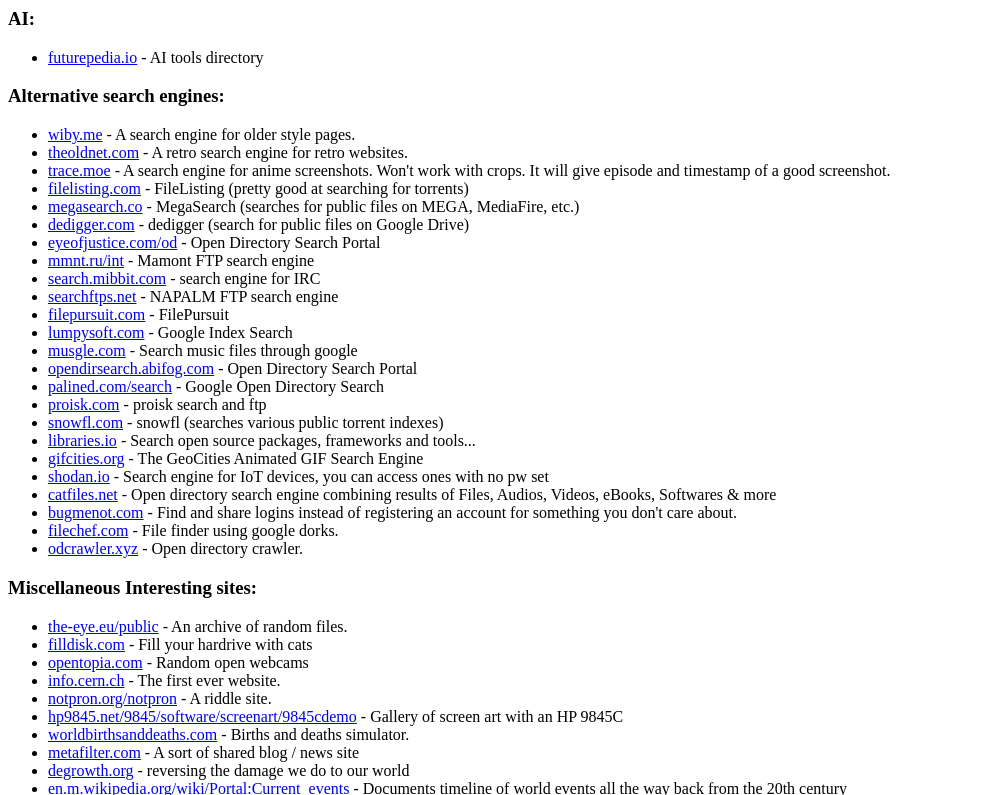
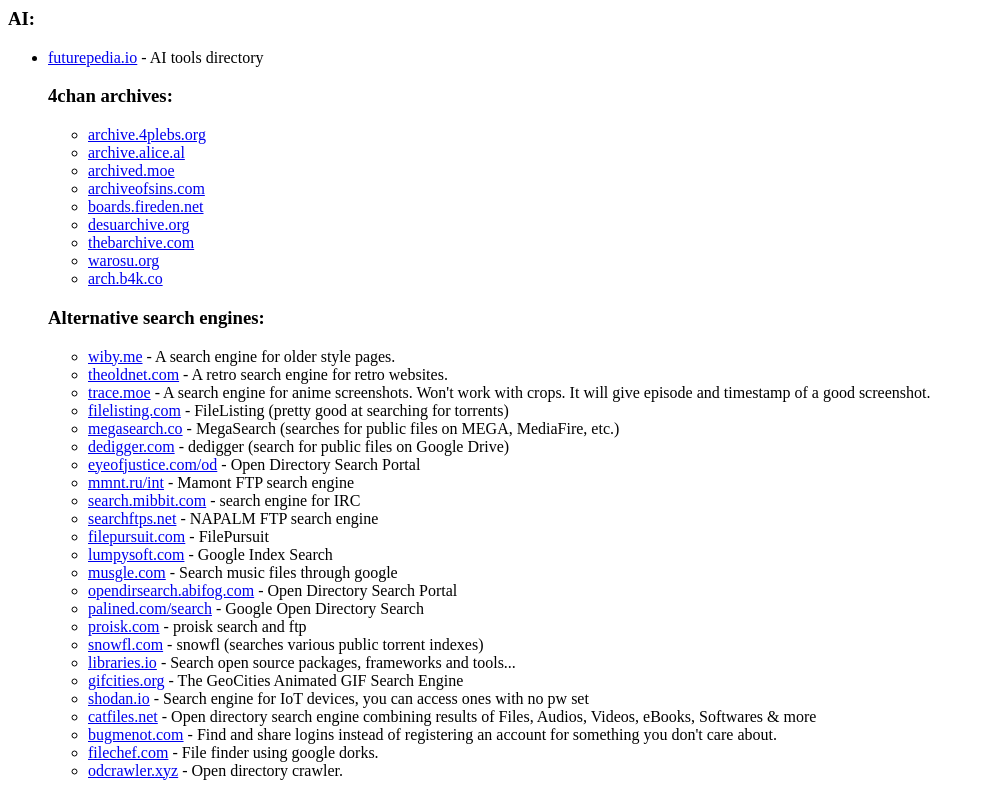
Before and after one commit to lilixil/Interesting-Sites, a plain HTML site: page index.html in a window 1280 px wide. Shown: the top 795 px of the page, without its empty margins (0-985 px from the left). Drawn offline with Linux system fonts and the light colour scheme.

Commit message:
added 4chan archives

```diff
--- a/index.html
+++ b/index.html
@@ -1,6 +1,18 @@
 <h3>AI:</h3>
 <ul>
 <li><a href="https://www.futurepedia.io/" target="_blank" rel="noopener">futurepedia.io</a> - AI tools directory</li>
+
+<h3>4chan archives:</h3>
+<ul>
+    <li><a href="http://archive.4plebs.org/" target="_blank" rel="noopener">archive.4plebs.org</a> </li>
+    <li><a href="https://archive.alice.al/" target="_blank" rel="noopener">archive.alice.al</a></li>
+    <li><a href="https://archived.moe/" target="_blank" rel="noopener">archived.moe</a></li>
+    <li><a href="https://archiveofsins.com/" target="_blank" rel="noopener">archiveofsins.com</a></li>
+    <li><a href="http://boards.fireden.net/" target="_blank" rel="noopener">boards.fireden.net</a></li>
+    <li><a href="https://desuarchive.org/" target="_blank" rel="noopener">desuarchive.org</a></li>
+    <li><a href="https://thebarchive.com/" target="_blank" rel="noopener">thebarchive.com</a></li>
+    <li><a href="https://warosu.org/" target="_blank" rel="noopener">warosu.org</a></li>
+    <li><a href="https://arch.b4k.co/" target="_blank" rel="noopener">arch.b4k.co</a></li>
 
 </ul>
 <h3>Alternative search engines:</h3>
```
